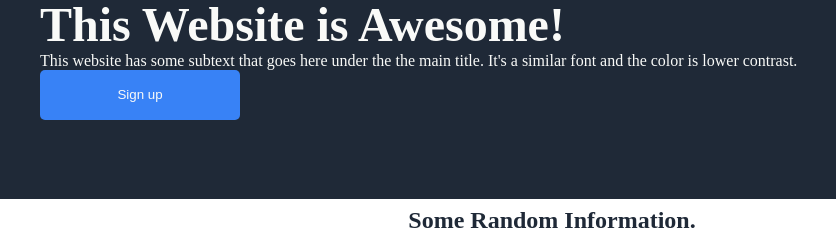
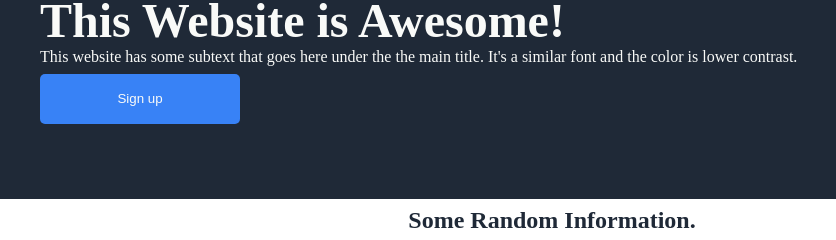
Before and after one commit to Smcgb/TOP-foundation-landing-page, a plain HTML site: page index.html in a window 1280 px wide. Shown: the part 126-366 px from the top of the page, 88-924 px from the left. Drawn offline with Linux system fonts and the light colour scheme.

Commit message:
Chore: slightly better format having footer outside main

```diff
--- a/styles.css
+++ b/styles.css
@@ -1,12 +1,14 @@
 body {
     padding: 0;
     margin: 0;
+    min-height: 100vh;
 }
 
 main {
     display: flex;
     flex-direction: column;
     margin: 0;
+    flex-grow: 1;
 
 }
 
@@ -64,6 +66,10 @@ button {
     border-radius: 5px;
     width: 200px;
     height: 50px;
+}
+
+.hero button {
+    margin-top: 8px;
 }
 
 .info {
@@ -157,4 +163,5 @@ footer {
     padding: 10px;
     margin-top: auto;
     margin-bottom: 0;
+    flex-shrink: 0;
 }
```
Also changed, not shown: index.html (+5 -4 lines).
